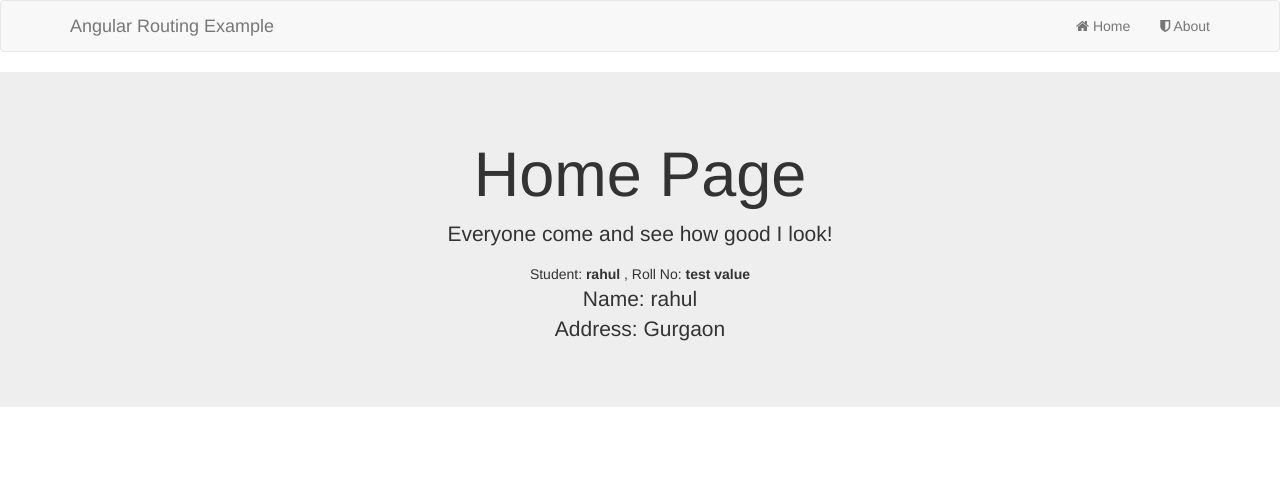
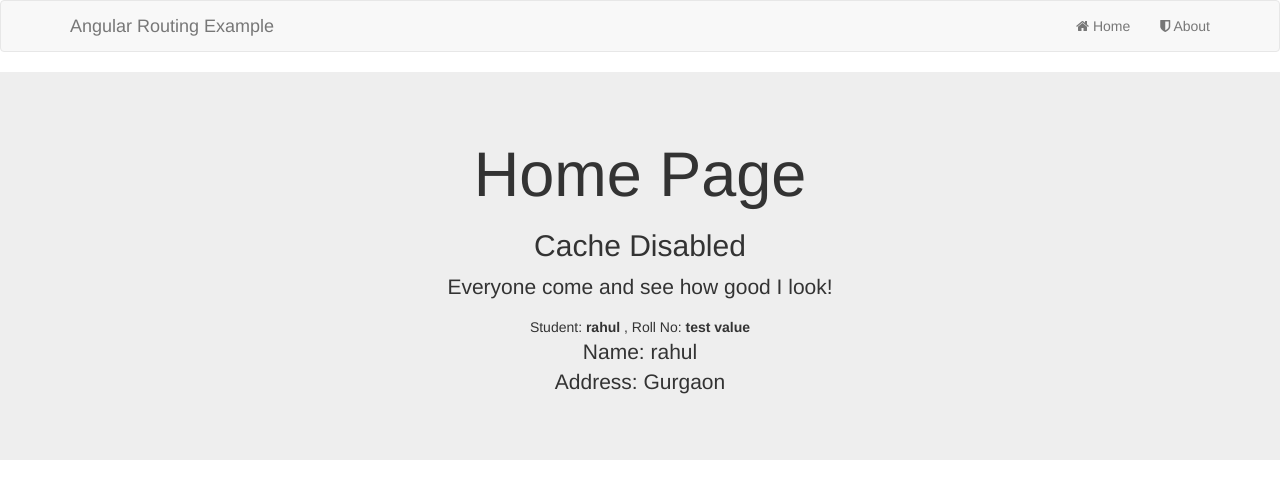
Before and after one commit to roofpik/practice, a plain HTML site: page index.html in a window 1280 px wide. Drawn offline with nearby package versions, Linux system fonts and the light colour scheme; some packages are replaced by stand-ins of ours.

Commit message:
cache updated

```diff
--- a/templates/home.html
+++ b/templates/home.html
@@ -1,6 +1,6 @@
 <div class="jumbotron text-center">
 	<h1>Home Page</h1>
-
+	<h2>Cache Disabled</h2>
 	<p>{{ message }}</p>
 	<student student-response="responseFn" msg="{{test}}"></student>
 </div>
```
